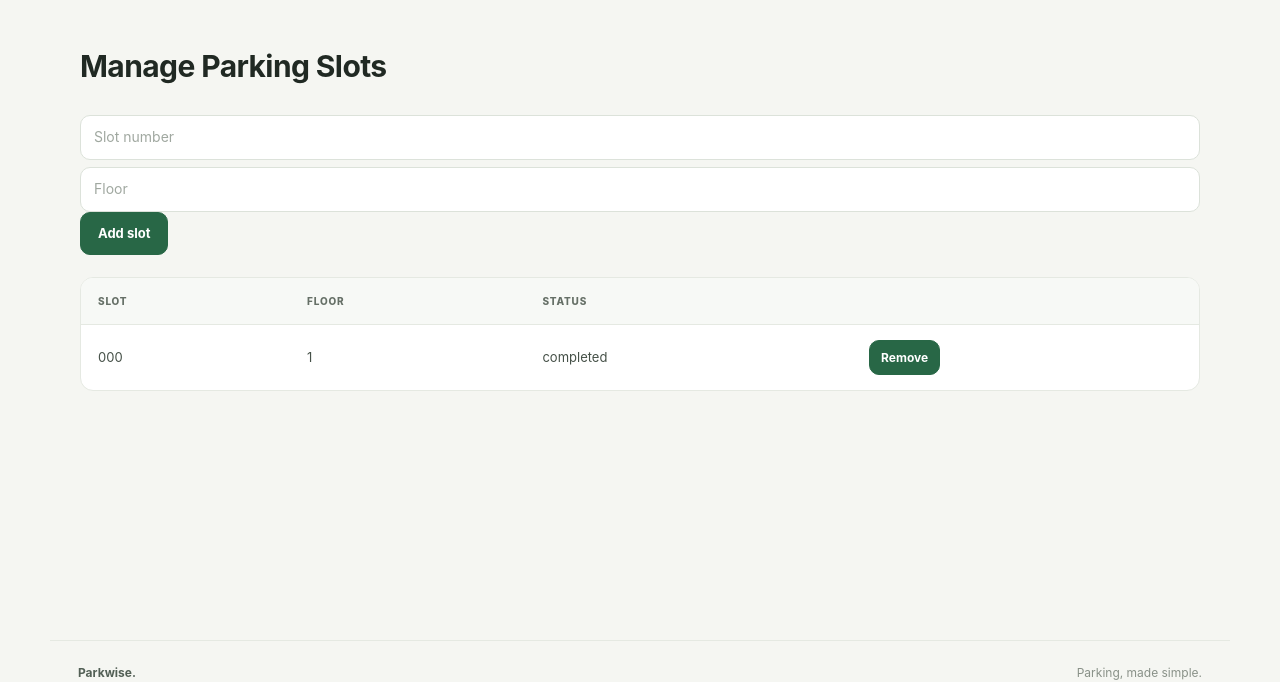
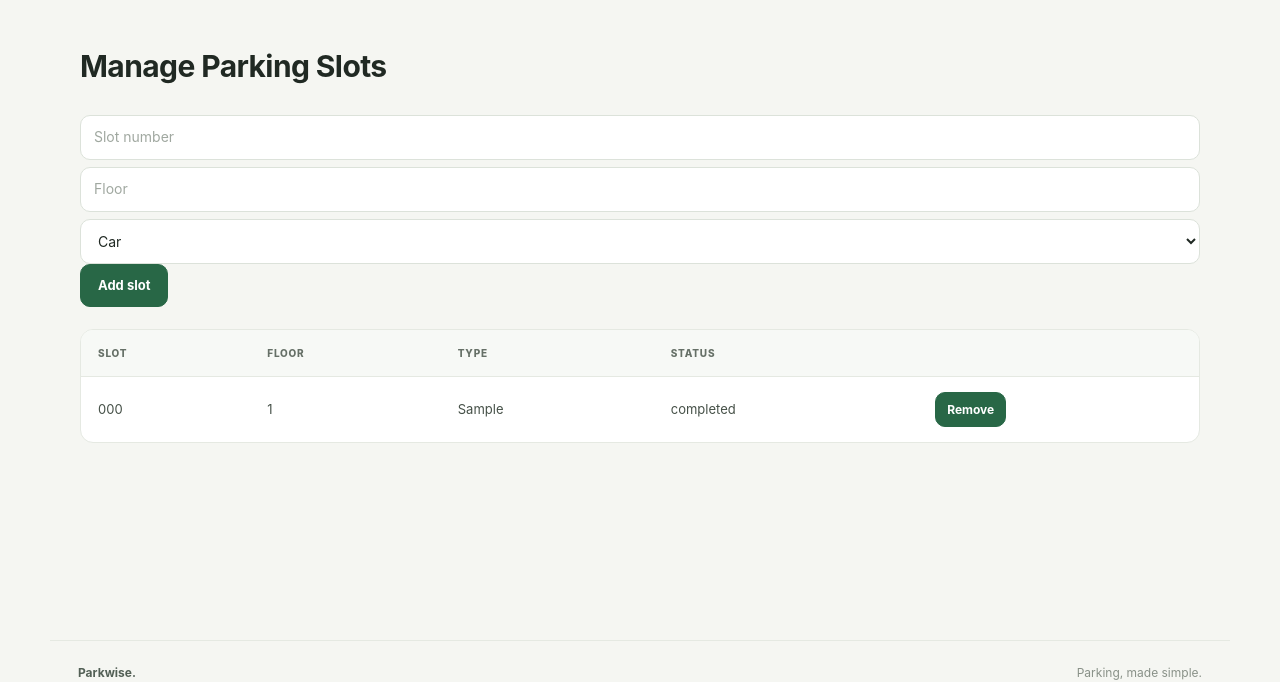
Before and after one commit to Team10-VPS/vehicle_parking_system, a Flask app: page /admin/slots in a window 1280 px wide. Shown: the part 77-759 px from the top of the page. Run offline with Flask 3, Linux system fonts and the light colour scheme; the visitor is signed in with stand-in values (Sample User, id 1); tables that the repository leaves empty hold one stand-in row (values such as "Sample post").

Commit message:
Add vehicle_type to slots, confirm before slot removal, refresh test sheet (#21)

```diff
--- a/app/models.py
+++ b/app/models.py
@@ -32,6 +32,7 @@ class ParkingSlot(db.Model):
     slot_number = db.Column(db.String(10), unique=True, nullable=False)
     floor = db.Column(db.Integer, nullable=False)
     status = db.Column(db.String(20), nullable=False, default="available")
+    vehicle_type = db.Column(db.String(20), nullable=False, default="car")
 
 
 class Vehicle(db.Model):
--- a/app/routes/admin.py
+++ b/app/routes/admin.py
@@ -5,7 +5,7 @@ from sqlalchemy.exc import SQLAlchemyError
 
 from app import db
 from app.models import Booking, ParkingSlot
-from app.utils import admin_required, complete_booking, current_user
+from app.utils import admin_required, complete_booking, current_user, valid_vehicle_type
 logger = logging.getLogger(__name__)
 
 admin_bp = Blueprint("admin", __name__, url_prefix="/admin")
@@ -18,11 +18,14 @@ def slots():
     if request.method == "POST":
         number = request.form.get("slot_number", "").strip().upper()
         floor = request.form.get("floor", "").strip()
+        vehicle_type = request.form.get("vehicle_type", "car").strip().lower()
 
         if not number or len(number) > 10:
             flash("Slot number is required (max 10 characters).")
         elif not floor.isdigit():
             flash("Floor must be a non-negative number.")
+        elif not valid_vehicle_type(vehicle_type):
+            flash("Invalid vehicle type.")
         elif ParkingSlot.query.filter_by(slot_number=number).first():
             flash("Slot number already exists.")
         else:
@@ -31,6 +34,7 @@ def slots():
                     ParkingSlot(
                         slot_number=number,
                         floor=int(floor),
+                        vehicle_type=vehicle_type
                     )
                 )
                 db.session.commit()
--- a/app/templates/admin_slots.html
+++ b/app/templates/admin_slots.html
@@ -3,11 +3,16 @@
 <form method="post">
   <input name="slot_number" placeholder="Slot number" required>
   <input name="floor" placeholder="Floor" required>
+  <select name="vehicle_type">
+    <option value="car">Car</option><option value="bike">Bike</option>
+    <option value="suv">SUV</option><option value="van">Van</option>
+  </select>
   <button type="submit">Add slot</button>
 </form>
 <table>
-<tr><th>Slot</th><th>Floor</th><th>Status</th><th></th></tr>
+<tr><th>Slot</th><th>Floor</th><th>Type</th><th>Status</th><th></th></tr>
 {% for s in slots %}
-<tr><td>{{ s.slot_number }}</td><td>{{ s.floor }}</td><td>{{ s.status }}</td>
-<td><form method="post" action="{{ url_for('admin.delete_slot', slot_id=s.id) }}"><button>Remove</button></form></td></tr>
+<tr><td>{{ s.slot_number }}</td><td>{{ s.floor }}</td><td>{{ s.vehicle_type }}</td><td>{{ s.status }}</td>
+<td><form method="post" action="{{ url_for('admin.delete_slot', slot_id=s.id) }}"
+      onsubmit="return confirm('Remove this slot?');"><button type="submit">Remove</button></form></td></tr>
 {% endfor %}</table>{% endblock %}
```
Also changed, not shown: docs/deviations.md (+3 -4 lines), tests/test_checkout_history_admin.py (+22 -0 lines), 1 other file.
